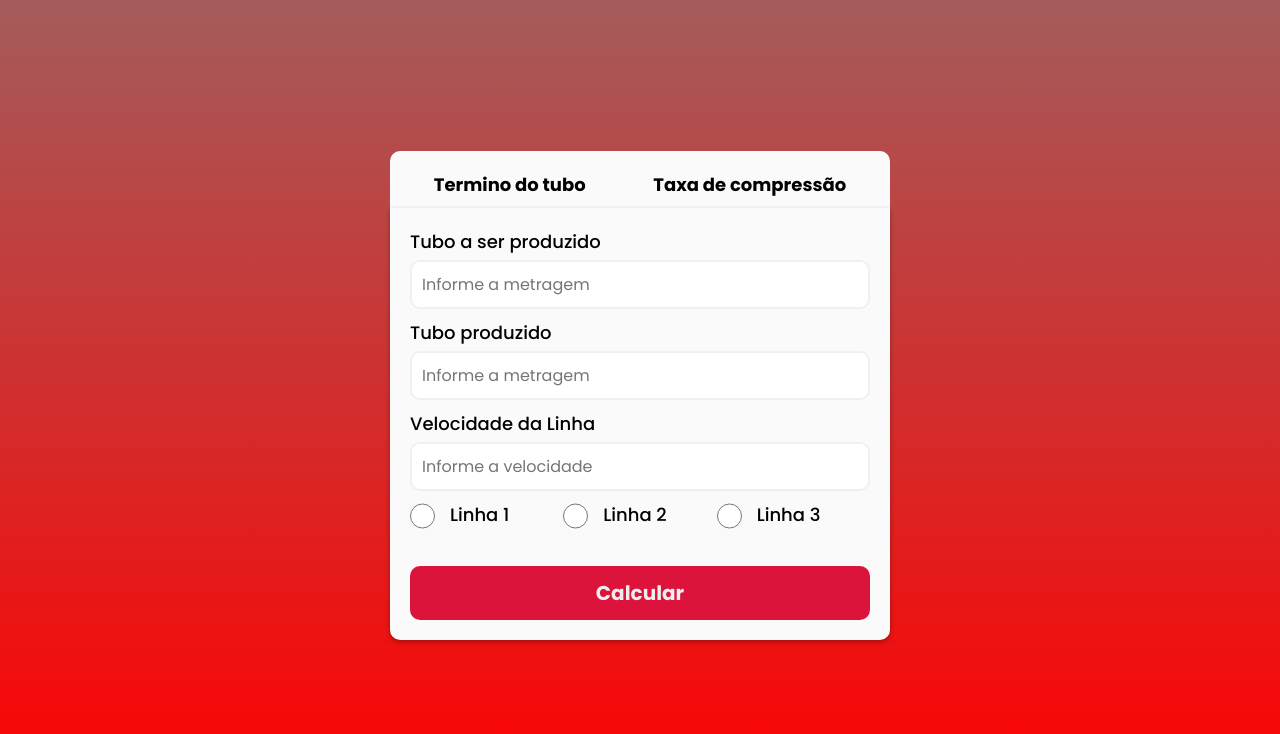
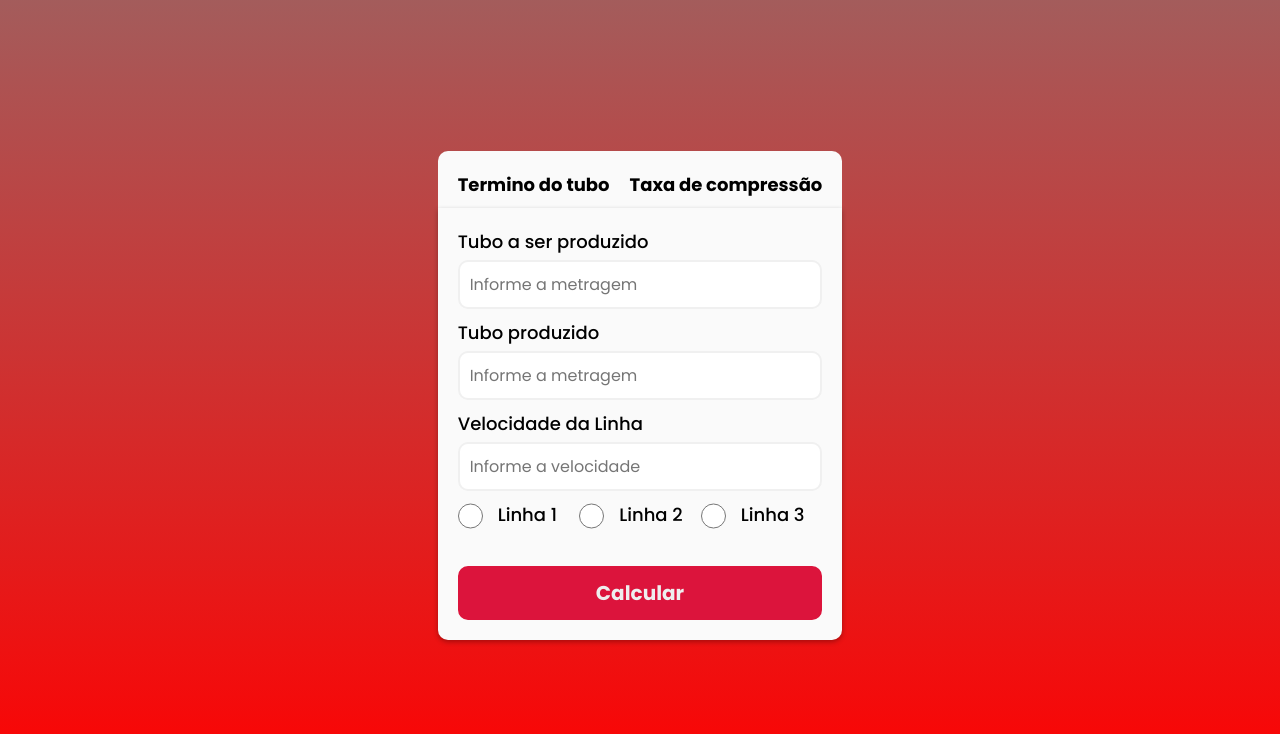
Before and after one commit to Ian-FS/calcula-facil-react, a React (Vite) app: page /terminopipe in a window 1280 px wide. Shown: the top 734 px of the page. Built offline with nearby package versions, Linux system fonts and the light colour scheme.

Commit message:
atualizado estilo do container

```diff
--- a/src/App.scss
+++ b/src/App.scss
@@ -2,8 +2,8 @@
   background-color: #fafafa;
   border-radius: 0 0 10px 10px;
   box-shadow: 0 2px 5px rgb(0, 0, 0, 0.3);
-  width: 500px;
-  max-width: 100%;
+  max-width: 500px;
+  width: 100%;
   position: relative;
   bottom: 10px;
 }
```
